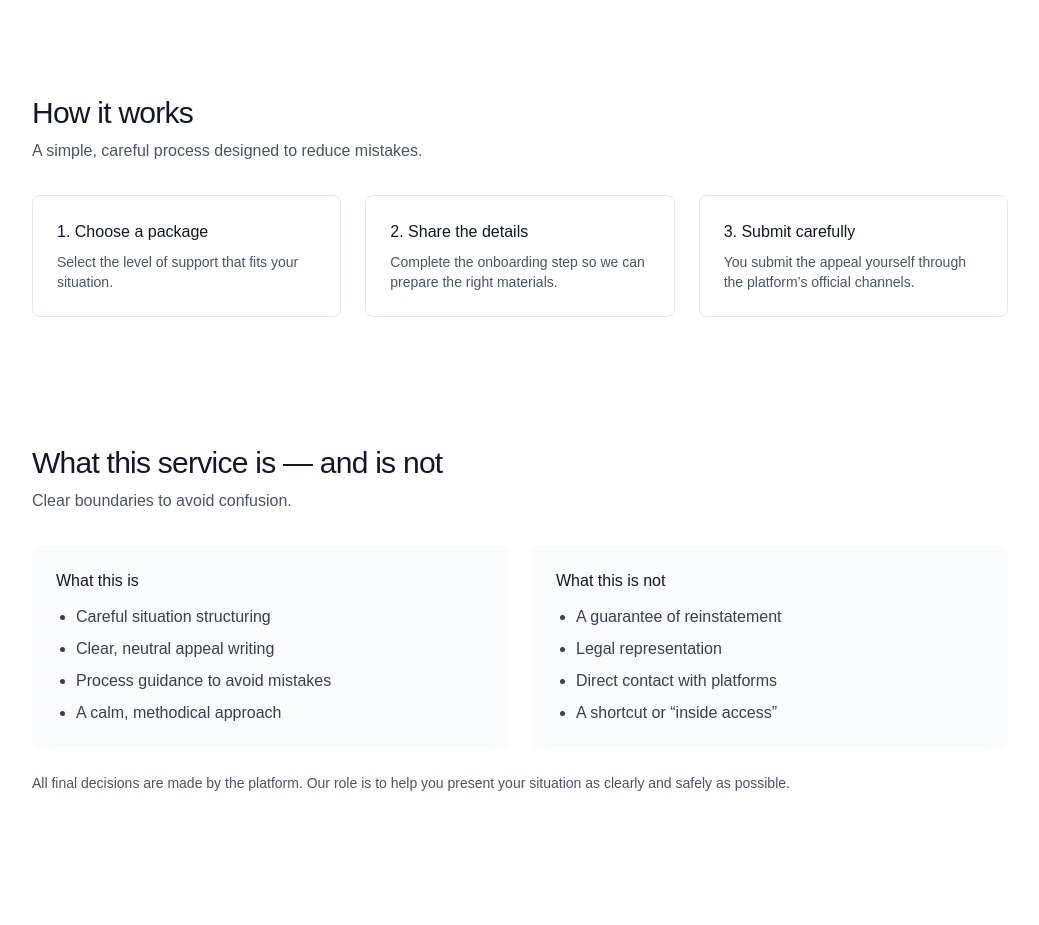
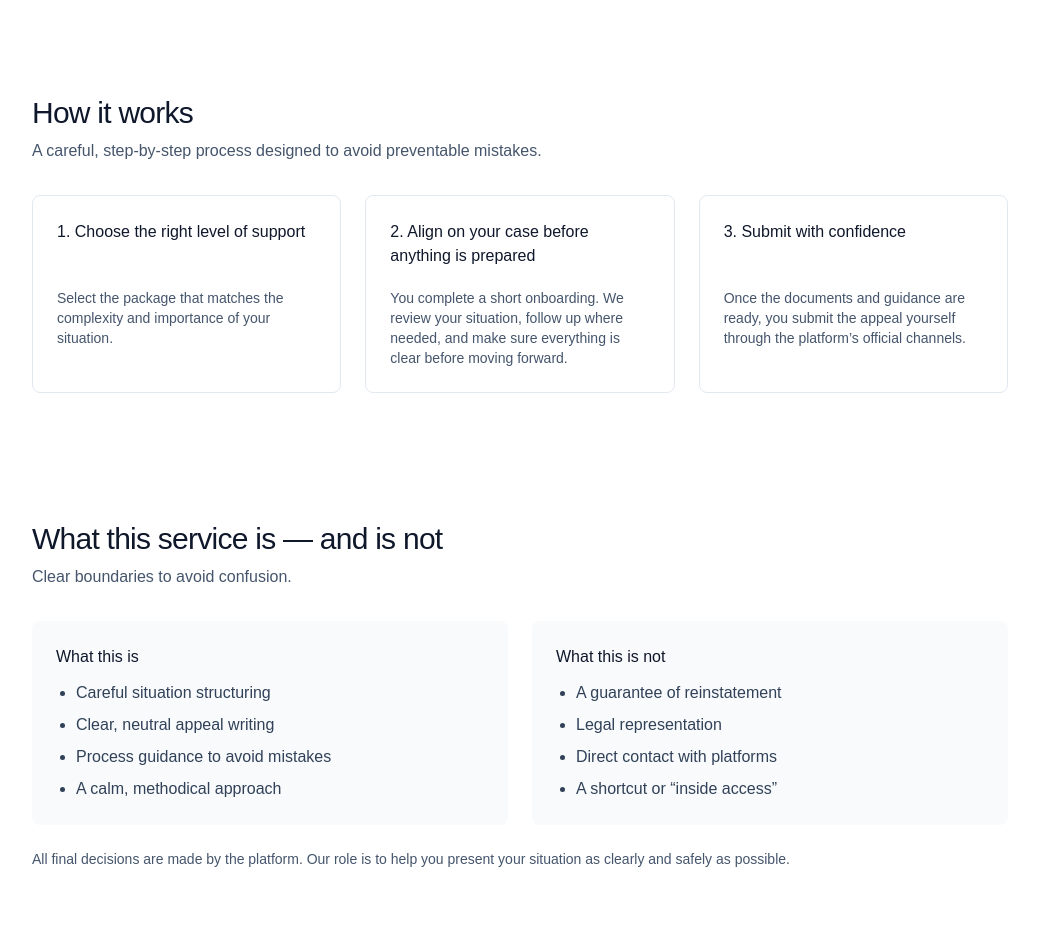
Before and after one commit to jve89/accountappeal, a Next.js app: page / in a window 1280 px wide. Shown: the part 1280-2205 px from the top of the page, without its empty margins (120-1159 px from the left). Built offline with nearby package versions, Linux system fonts and the light colour scheme; no server answers.

Commit message:
Align How it works tiles with consistent vertical layout

```diff
--- a/app/page.tsx
+++ b/app/page.tsx
@@ -98,29 +98,36 @@ export default function HomePage() {
       <Section
         id="process"
         title="How it works"
-        subtitle="A simple, careful process designed to reduce mistakes."
+        subtitle="A careful, step-by-step process designed to avoid preventable mistakes."
       >
         <ol className="grid gap-6 md:grid-cols-3">
           {[
             [
-              "1. Choose a package",
-              "Select the level of support that fits your situation.",
+              "1. Choose the right level of support",
+              "Select the package that matches the complexity and importance of your situation.",
             ],
             [
-              "2. Share the details",
-              "Complete the onboarding step so we can prepare the right materials.",
+              "2. Align on your case before anything is prepared",
+              "You complete a short onboarding. We review your situation, follow up where needed, and make sure everything is clear before moving forward.",
             ],
             [
-              "3. Submit carefully",
-              "You submit the appeal yourself through the platform’s official channels.",
+              "3. Submit with confidence",
+              "Once the documents and guidance are ready, you submit the appeal yourself through the platform’s official channels.",
             ],
           ].map(([title, desc]) => (
             <li
               key={title}
-              className="rounded-lg border border-slate-200 bg-white p-6"
+              className="flex flex-col rounded-lg border border-slate-200 bg-white p-6"
             >
-              <div className="font-medium text-slate-900">{title}</div>
-              <div className="mt-2 text-sm text-slate-600">{desc}</div>
+              {/* Title block — fixed visual height */}
+              <div className="min-h-[3.75rem] font-medium text-slate-900">
+                {title}
+              </div>
+
+              {/* Description — now aligned across all cards */}
+              <div className="mt-2 text-sm text-slate-600">
+                {desc}
+              </div>
             </li>
           ))}
         </ol>
```
